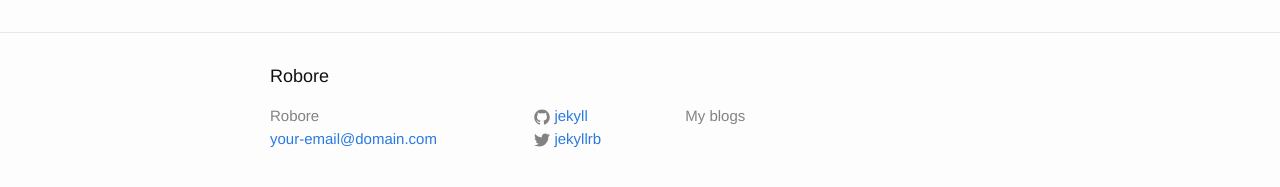
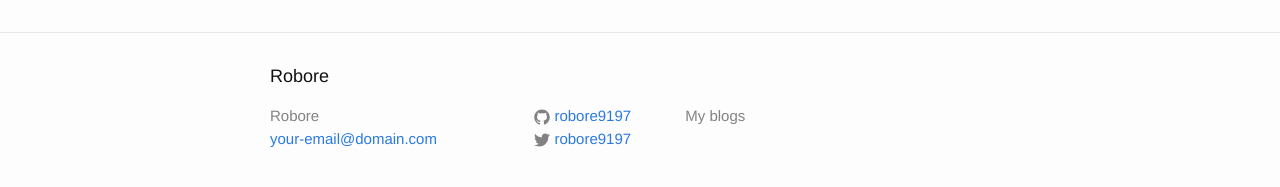
Before and after one commit to robore9197/robore9197.github.io, a Jekyll site: the page built from about.md, in a window 1280 px wide. Shown: the part 318-505 px from the top of the page. Built offline with Jekyll 4.4.1, drawn with Linux system fonts in a browser that asks for light colours.

Commit message:
Update _config.yml

```diff
--- a/_config.yml
+++ b/_config.yml
@@ -12,8 +12,8 @@ description: > # this means to ignore newlines until "baseurl:"
   My blogs
 baseurl: "" # the subpath of your site, e.g. /blog
 url: "http://yourdomain.com" # the base hostname & protocol for your site
-twitter_username: jekyllrb
-github_username:  jekyll
+twitter_username: robore9197
+github_username:  robore9197
 
 # Build settings
 markdown: kramdown
```
